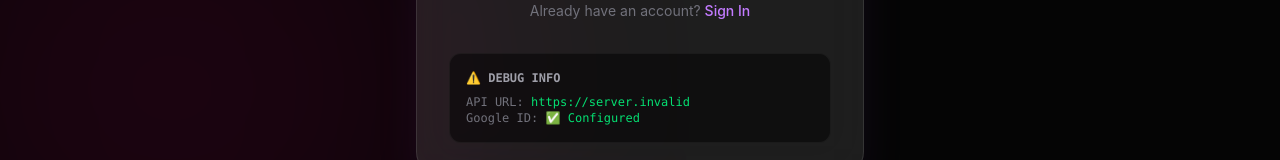
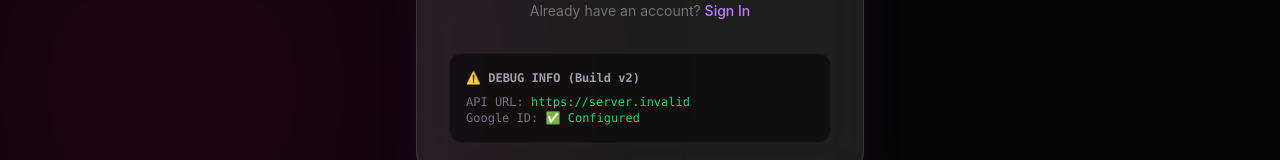
Before and after one commit to Faxhii/viral-radar, a Next.js app: page /register in a window 1280 px wide. Shown: the part 788-948 px from the top of the page. Built offline with nearby package versions, Linux system fonts and the light colour scheme; no server answers.

Commit message:
Force Rebuild: Update Debug Info to v2

```diff
--- a/src/app/register/page.tsx
+++ b/src/app/register/page.tsx
@@ -188,7 +188,7 @@ export default function RegisterPage() {
 
                     {/* DEBUG SECTION - REMOVE BEFORE PRODUCTION */}
                     <div className="mt-8 p-4 bg-black/50 rounded-xl border border-white/5 text-xs font-mono text-zinc-500 break-all">
-                        <p className="font-bold text-zinc-400 mb-2">⚠️ DEBUG INFO</p>
+                        <p className="font-bold text-zinc-400 mb-2">⚠️ DEBUG INFO (Build v2)</p>
                         <p>API URL: <span className={process.env.NEXT_PUBLIC_API_URL ? "text-green-400" : "text-red-400"}>
                             {process.env.NEXT_PUBLIC_API_URL || 'NOT SET (Using localhost)'}
                         </span></p>
```
